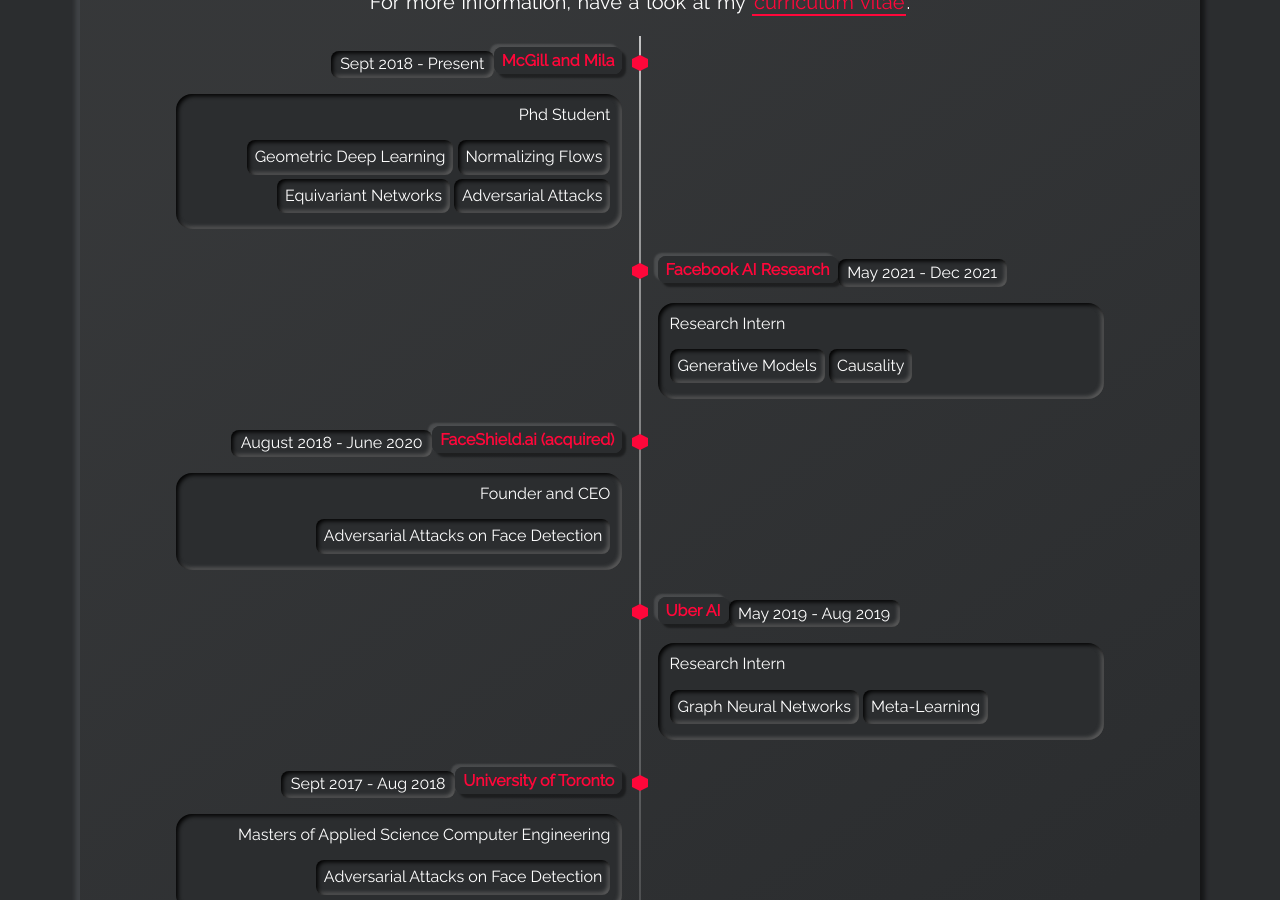
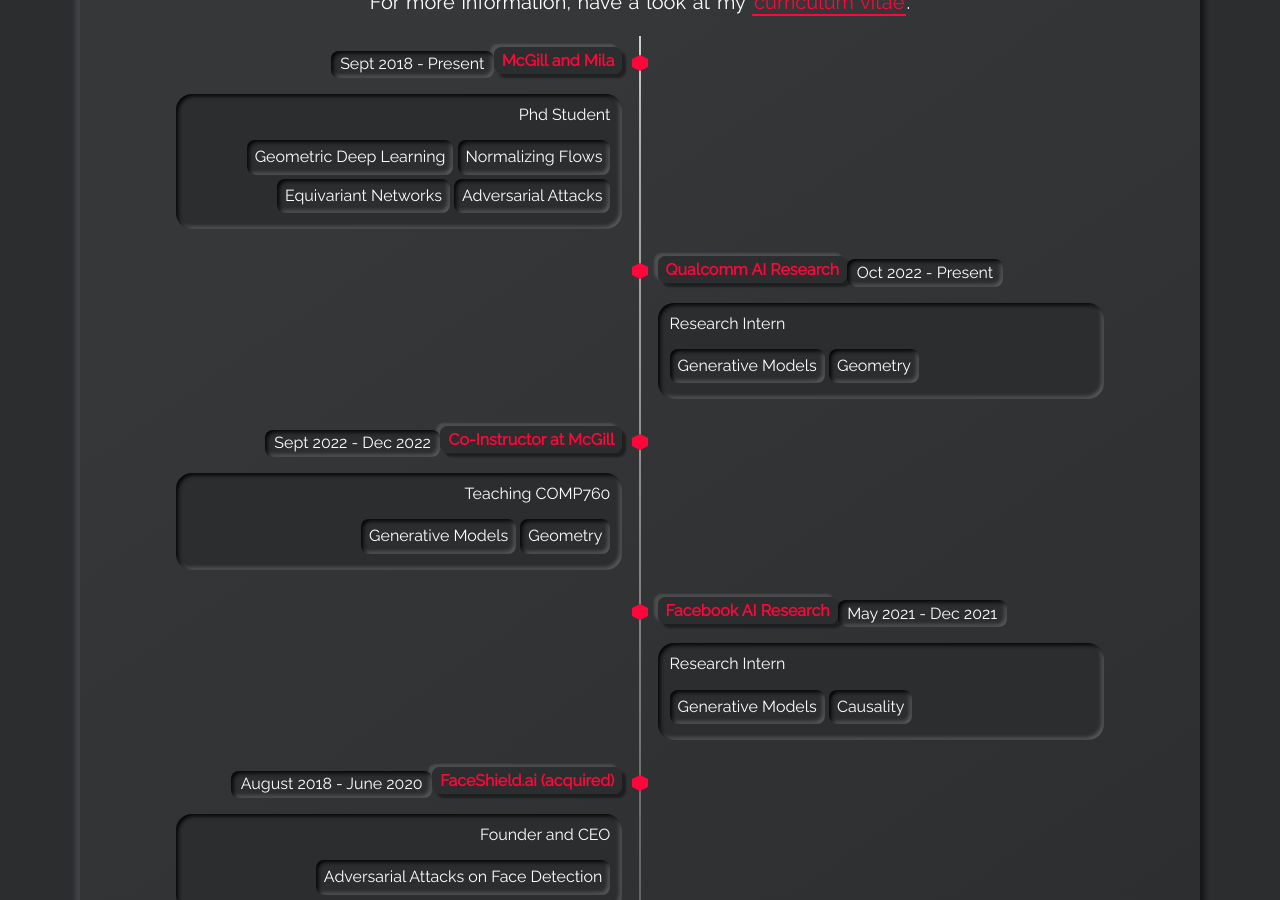
Before and after one commit to joeybose/joeybose.github.io, a Jekyll site: the page built from index.html, in a window 1280 px wide and 900 px high, scrolled down 2600 px. Built offline with Jekyll 4.4.1, drawn with Linux system fonts in a browser that asks for light colours; some of the changed text lies outside the part shown.

Commit message:
Updated CV and TMLR paper and Qualcomm position

```diff
--- a/_config.yml
+++ b/_config.yml
@@ -65,7 +65,7 @@ show_timeline_card: true
 timeline_title: Education & Experience
 # cv_download_link: The link where you host your cv.
 # > e.g. you share your cv on your dropbox, then add the dropbox link here
-cv_download_link: "./assets/my_assets/joey_cv_june_2022.pdf"
+cv_download_link: "./assets/my_assets/joey_cv_neurips_2022.pdf"
 
 # PROJECTS SECTION
 # show_projects_card:
--- a/_data/projects.yml
+++ b/_data/projects.yml
@@ -34,9 +34,10 @@
     - tag: Generative Models
 
 - name: Controllable Generative Modeling via Causal Reasoning
-  conf: Preprint 2022
+  conf: TMLR 2022
   authors: A.J. Bose, R. Monti, A. Grover
   image_link: "./assets/my_assets/CAGE_diff_fig.png"
+  arxiv: https://openreview.net/pdf?id=Z44YAcLaGw
   tags:
     - tag: Causality
     - tag: Generative Models
--- a/_data/timeline.yml
+++ b/_data/timeline.yml
@@ -26,6 +26,22 @@
     - tag: Normalizing Flows
     - tag: Equivariant Networks
     - tag: Adversarial Attacks
+  timeline-side: left
+
+- title: Qualcomm AI Research
+  date: Oct 2022 - Present
+  subtitle: Research Intern
+  tags:
+    - tag: Generative Models
+    - tag: Geometry
+  timeline-side: right
+
+- title: Co-Instructor at McGill
+  date: Sept 2022 - Dec 2022
+  subtitle: Teaching COMP760
+  tags:
+    - tag: Generative Models
+    - tag: Geometry
   timeline-side: left
 
 - title: Facebook AI Research
```
Also changed, not shown: 1 other file.
